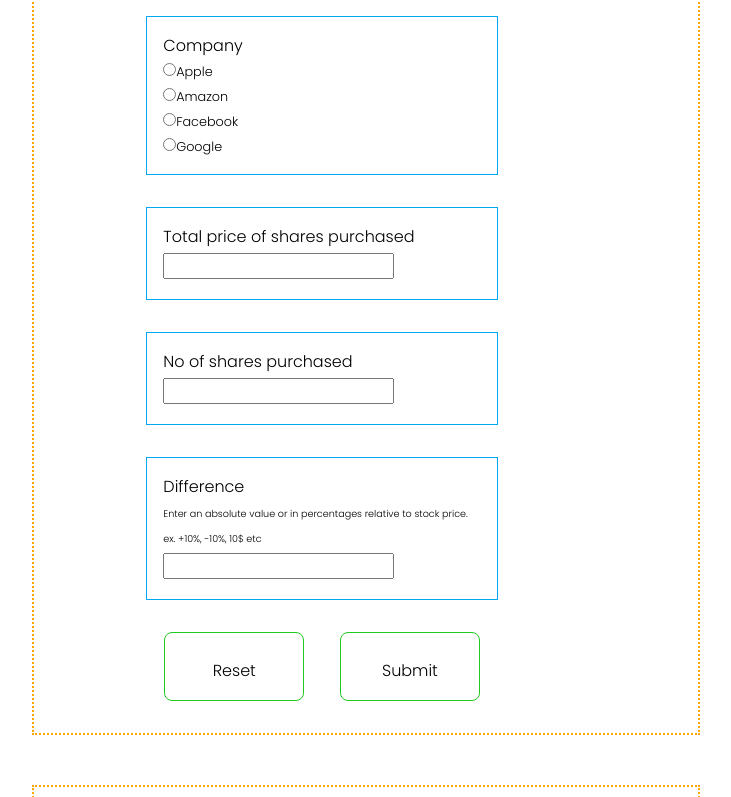
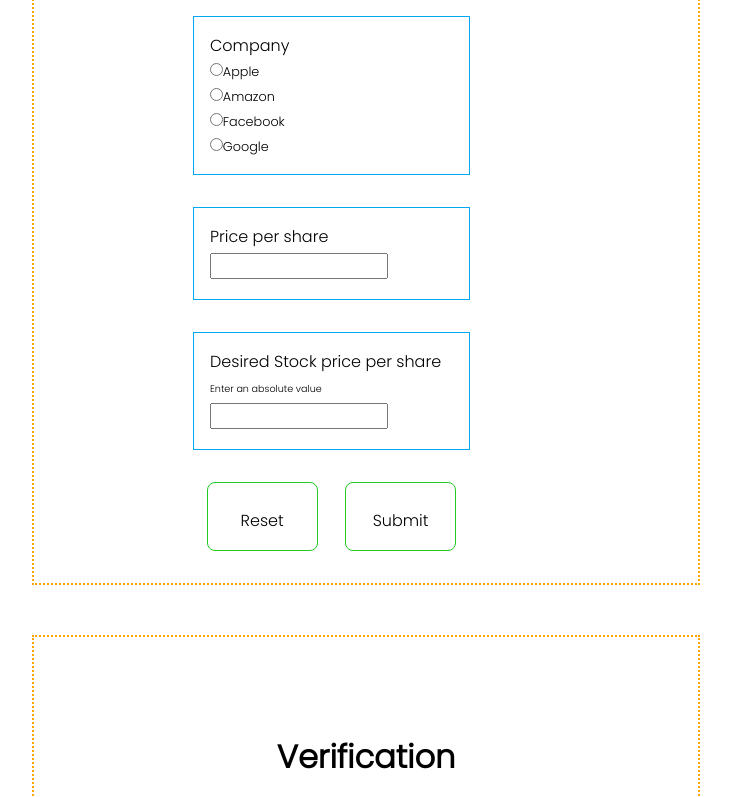
Before and after one commit to NehalJain159/StockFriend, a React (Create React App) app in the folder stock_friend/: page / in a window 1280 px wide. Shown: the part 569-1366 px from the top of the page, without its empty margins (274-1005 px from the left). Built offline with nearby package versions, Linux system fonts and the light colour scheme.

Commit message:
Taking per share value from user

```diff
--- a/stock_friend/src/Form.js
+++ b/stock_friend/src/Form.js
@@ -12,7 +12,6 @@
         window.sessionStorage.setItem('phoneNumber',document.getElementById('country-code').value+document.getElementById('phone').value);
         window.sessionStorage.setItem('company',document.querySelector('.company').value);
         window.sessionStorage.setItem('sharePurchasedAtPrice',document.querySelector('.stkprice').value);
-        window.sessionStorage.setItem('noOfSharesPurchased',document.querySelector('.noofshares').value);
         window.sessionStorage.setItem('desiredSharePrice',document.querySelector('.diff').value);
         let res = await createOtp(
             window.sessionStorage.getItem('username'),
@@ -27,7 +26,6 @@
         window.sessionStorage.removeItem('phoneNumber');
         window.sessionStorage.removeItem('company');
         window.sessionStorage.removeItem('sharePurchasedAtPrice');
-        window.sessionStorage.removeItem('noOfSharesPurchased');
         window.sessionStorage.removeItem('desiredSharePrice');
     }
 
@@ -60,16 +58,12 @@
                         <label for='apple' className='company'>Google</label>
                     </div>
                     <div className="pair">
-                        <label for='stkprice '>Total price of shares purchased</label><br/>
+                        <label for='stkprice '>Price per share</label><br/>
                         <input type='text' name='stkprice' className='stkprice' required ></input><br/>
                     </div>
                     <div className="pair">
-                        <label for='noofshares'>No of shares purchased </label><br/>
-                        <input type='text' name='noofshares' className='noofshares' required></input><br/>
-                    </div>
-                    <div className="pair">
-                        <label for='diff '>Difference</label><br/>
-                        <div className="cont">Enter an absolute value or in percentages relative to stock price. ex. +10%, -10%, 10$ etc</div><br/>
+                        <label for='diff '>Desired Stock price per share</label><br/>
+                        <div className="cont">Enter an absolute value</div><br/>
                         <input type='text' name='diff' className='diff' required></input><br/>
                     </div>
                     <div className="wrap-btn">
--- a/stock_friend/src/Services/confirmOtp.js
+++ b/stock_friend/src/Services/confirmOtp.js
@@ -4,7 +4,7 @@
     baseURL:'https://tt4i2b4huh.execute-api.us-east-1.amazonaws.com/default'
 });
 
-let confirmOtp = async (username, name, phoneNumber, oneTimePassword, company, sharePurchasedAtPrice, noOfSharesPurchased, desiredSharePrice) => {
+let confirmOtp = async (username, name, phoneNumber, oneTimePassword, company, sharePurchasedAtPrice, desiredSharePrice) => {
     let res = await api.post('/confirmOtp', {
         headers:{
             'Content-Type': 'application/json'
@@ -15,7 +15,6 @@
         oneTimePassword,
         company,
         sharePurchasedAtPrice,
-        noOfSharesPurchased,
         desiredSharePrice
     })
     return res;
--- a/stock_friend/src/Verify.js
+++ b/stock_friend/src/Verify.js
@@ -21,7 +21,6 @@
             window.sessionStorage.getItem('oneTimePassword'),
             window.sessionStorage.getItem('company'),
             window.sessionStorage.getItem('sharePurchasedAtPrice'),
-            window.sessionStorage.getItem('noOfSharesPurchased'),
             window.sessionStorage.getItem('desiredSharePrice'),
         );
         console.log(res);
```
